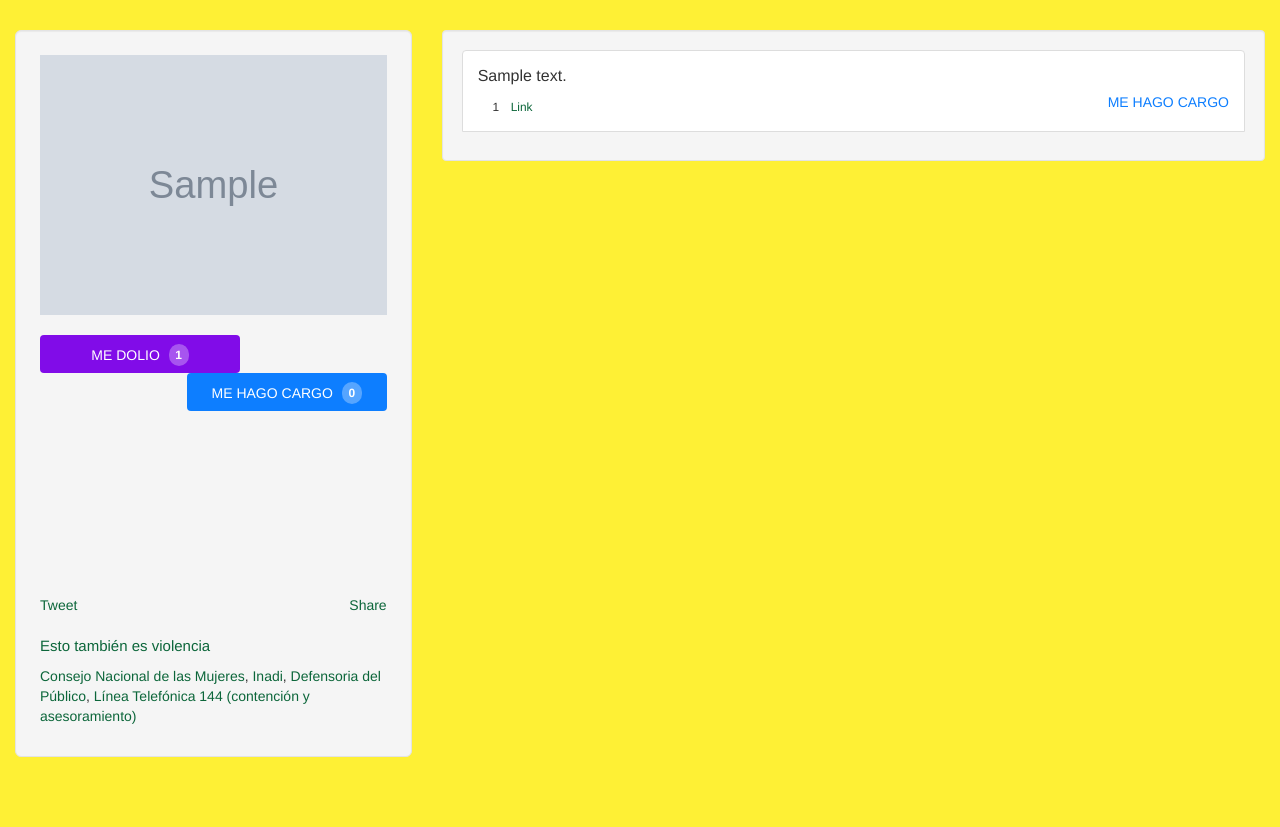
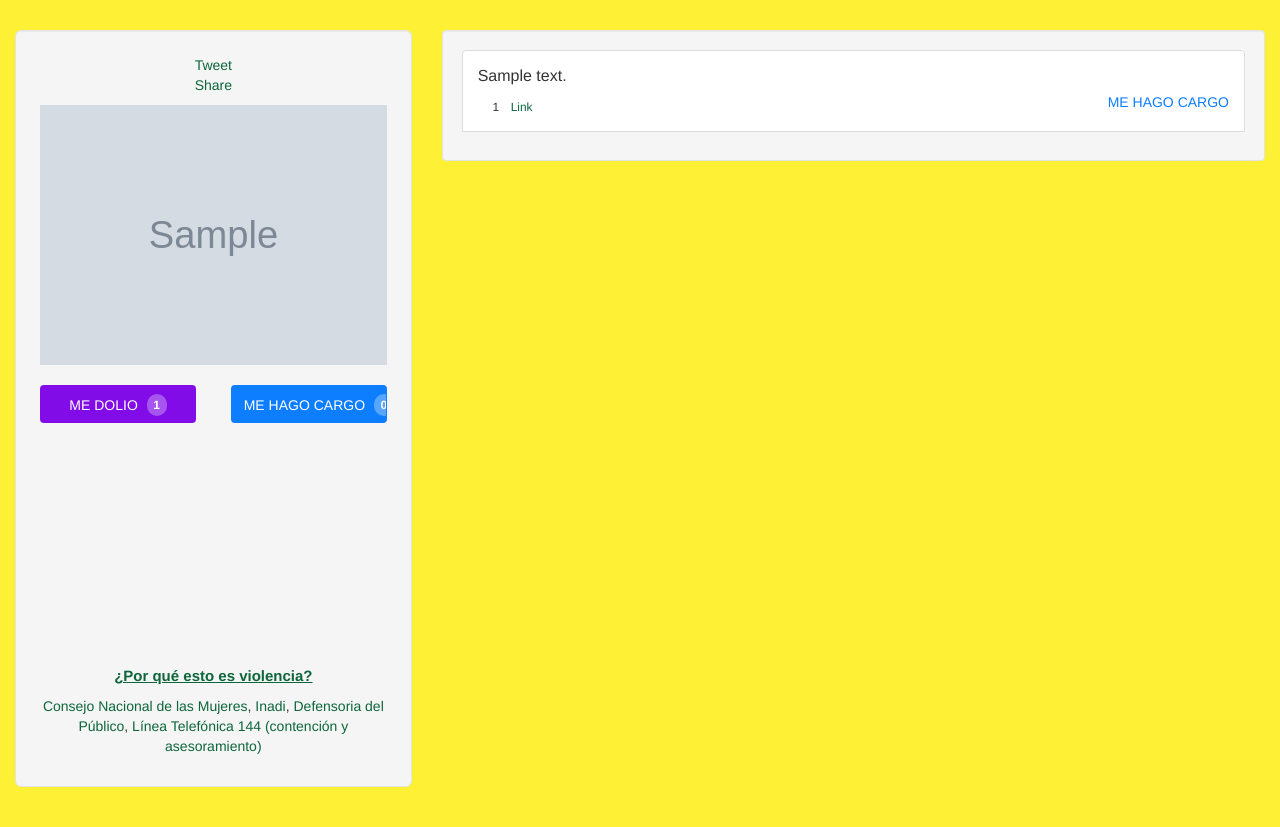
Before and after one commit to slezica/hacke, a Django app: a page that uses app/templates/poster.html in a window 1280 px wide. Shown: the part 163-990 px from the top of the page. Before the commit the page ends 920 px from the top, so only its background shows below. Run offline with Django 3.2, Linux system fonts and the light colour scheme; tables that the repository leaves empty hold one stand-in row (values such as "Sample post"); grey boxes marked "Sample" are stand-in pictures; data that the repository does not hold is empty; some libraries are stand-ins or nearby versions.

Commit message:
Style fixes

```diff
--- a/app/static/css/main.css
+++ b/app/static/css/main.css
@@ -69,7 +69,7 @@ header .nav-link {
 }
 
 .phrase-card .counters span {
-  padding: 3px 5px;
+  padding: 6px 8px;
   font-weight: 400;
   border-radius: 5px;
   color: #FFF;
--- a/app/templates/poster.html
+++ b/app/templates/poster.html
@@ -17,7 +17,15 @@
 
   <section class="row">
     <div class="col-xs-12 col-md-4">
+
       <div class="well well-lg image-well {% if my_reaction %}with-reaction{% endif %}">
+        <div class="share text-center" style="margin-bottom: 10px">
+          <a class="twitter-share-button" href="https://twitter.com/intent/tweet?text={{ poster.text }}" data-size="small">Tweet</a>
+          <div class="fb-share-button" data-href="https://developers.facebook.com/docs/plugins/" data-layout="button" data-mobile-iframe="true">
+            <a class="fb-xfbml-parse-ignore" target="_blank" href="https://www.facebook.com/sharer/sharer.php?u=https%3A%2F%2Fdevelopers.facebook.com%2Fdocs%2Fplugins%2F&amp;src=sdkpreparse">Share</a>
+          </div>
+        </div>
+
         <div class="image-container">
           <div class="image text-center">
             <img class="img-responsive" src="/static/img/{{ poster.slug }}.png" alt="Ogro machista" width="500" height="300" title="{{ poster.text }}" />
@@ -45,11 +53,11 @@
                 <input type="hidden" name="poster" value="{{ poster.id }}">
                 <input type="hidden" class="js-hidden-type" name="type" value="">
 
-                <div class="btn btn-raised btn-hurt btn-comment" data-type="ouch">
+                <div class="btn btn-raised btn-hurt btn-comment" style="width: 45%;" data-type="ouch">
                   ME DOLIO
                   <span class="badge">{{ reactions.ouch }}</span>
                 </div>
-                <div class="btn btn-raised btn-deal btn-comment pull-sm-right" data-type="sorry">
+                <div class="btn btn-raised btn-deal btn-comment pull-sm-right" style="width: 45%;" data-type="sorry">
                   ME HAGO CARGO
                   <span class="badge">{{ reactions.sorry }}</span>
                 </div>
@@ -73,15 +81,8 @@
           </form>
         </div>
 
-        <div class="share">
-          <a class="twitter-share-button" href="https://twitter.com/intent/tweet?text={{ poster.text }}" data-size="small">Tweet</a>
-          <div class="pull-right fb-share-button" data-href="https://developers.facebook.com/docs/plugins/" data-layout="button" data-mobile-iframe="true">
-            <a class="fb-xfbml-parse-ignore" target="_blank" href="https://www.facebook.com/sharer/sharer.php?u=https%3A%2F%2Fdevelopers.facebook.com%2Fdocs%2Fplugins%2F&amp;src=sdkpreparse">Share</a>
-          </div>
-        </div>
-
-        <div class="violence">
-          <b><a href="#" id="js-violence-modal">Esto también es violencia</a></b>
+        <div class="violence text-center">
+          <b><a href="#" id="js-violence-modal" style="font-weight: bold; text-decoration: underline">¿Por qué esto es violencia?</a></b>
           <p>
             <a href="http://www.cnm.gov.ar/index.php">Consejo Nacional de las Mujeres</a>, <a href="http://www.inadi.gob.ar/">Inadi</a>, <a href="http://www.defensadelpublico.gob.ar/">Defensoria del Público</a>, <a href="http://www.cnm.gov.ar/linea144.php">Línea Telefónica 144 (contención y asesoramiento)</a>
           </p>
```
